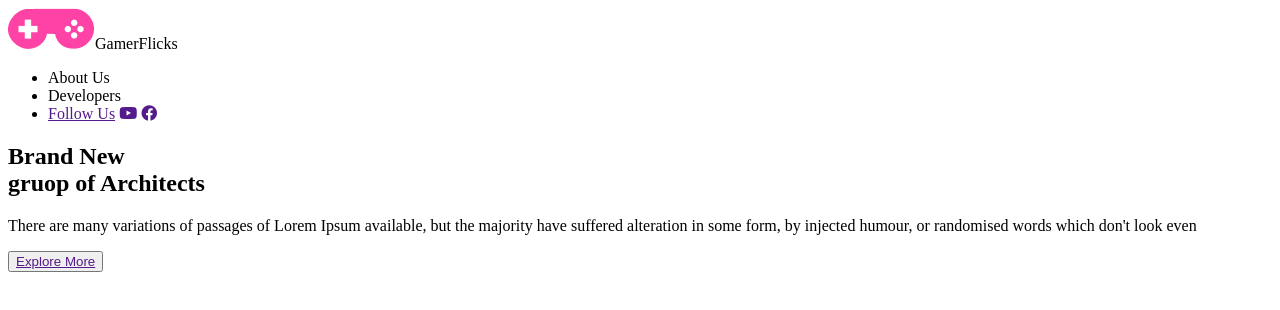
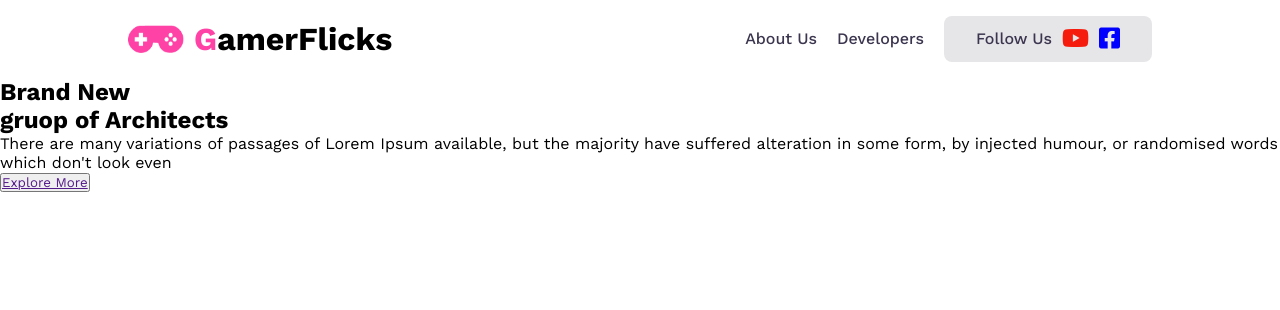
Before and after one commit to farjislam1112cse/Gamer-Zone, a plain HTML site: page index.html in a window 1280 px wide. Drawn offline with nearby package versions, Linux system fonts and the light colour scheme.

Commit message:
navbar style

```diff
--- a/css/style.css
+++ b/css/style.css
@@ -0,0 +1,78 @@
+/* basic style */
+*{
+    margin: 0;
+    padding: 0;
+    box-sizing: border-box;
+    font-family: Work Sans;
+}
+
+/* reusable style */
+
+
+
+
+
+
+/* nav bar */
+nav{
+    display: flex;
+    justify-content: space-between;
+    max-width:80%;
+    margin: 0 auto;
+    padding:1rem 0;
+}
+.site-logo{
+    display: flex;
+    align-items: center;
+    gap: 10px;
+}
+.site-logo img{
+    width:56px;
+    height:28px;
+}
+.site-logo .site-name{
+font-size:2rem;
+font-weight: 700;
+}
+.pink-alpha{
+background: var(--linear, linear-gradient(90deg, #FF42A5 0%, #FF42A5 100%));
+background-clip: text;
+-webkit-background-clip: text;
+-webkit-text-fill-color: transparent;
+}
+.menu{
+    display:flex;
+    gap: 20px;
+    align-items: center;
+
+}
+.menu li{
+    list-style: none;
+
+}
+
+.menu a{
+    color: #3C354F;
+font-size:1rem;
+font-weight: 500;
+text-decoration: none;
+}
+.social-media{
+    border-radius: 8px;
+    background: rgba(11, 2, 35, 0.10);
+    padding: 0.65rem 2rem;
+    display: flex;
+    align-items: center;
+    gap: 10px;
+}
+
+.social-media .fa-youtube{
+    color: #F61C0D;
+    font-size: 1.5rem;
+}
+
+.social-media .fa-square-facebook{
+    color:blue;
+    font-size: 1.5rem;
+
+}
--- a/index.html
+++ b/index.html
@@ -7,23 +7,25 @@
     <!-- css link -->
     <link rel="stylesheet" href="css/style.css">
     <!-- google fonts -->
+    <link rel="preconnect" href="https://fonts.googleapis.com">
+    <link rel="preconnect" href="https://fonts.gstatic.com" crossorigin>
     <link href="https://fonts.googleapis.com/css2?family=Work+Sans:wght@100;200;300;400;500;600;700;800;900&display=swap" rel="stylesheet">
-    <!-- font awesome CDN -->
+        <!-- font awesome CDN -->
     <link rel="stylesheet" href="https://cdnjs.cloudflare.com/ajax/libs/font-awesome/6.4.2/css/all.min.css" integrity="sha512-z3gLpd7yknf1YoNbCzqRKc4qyor8gaKU1qmn+CShxbuBusANI9QpRohGBreCFkKxLhei6S9CQXFEbbKuqLg0DA==" crossorigin="anonymous" referrerpolicy="no-referrer" />
 </head>
 <body>
     <header>
         <nav>
-            <div class="logo-wrapper">
-                <img src="css/img/Frame.png" alt=""><span class="logo"><span class="pink-alpha">G</span>amerFlicks</span>
+            <div class="site-logo">
+                <img src="css/img/Frame.png" alt="" ><span class="site-name"><span class="pink-alpha">G</span>amerFlicks</span>
             </div>
             <ul class="menu">
-                <li>About Us</li>
-                <li>Developers</li>
+                <li><a href="">About Us</a></li>
+                <li><a href="">Developers</a></li>
                 <li class="social-media">
                     <a href="">Follow Us</a>
                     <a href=""><i class="fa-brands fa-youtube"></i></a>
-                    <a href=""><i class="fa-brands fa-facebook"></i></a>
+                    <a href=""><i class="fa-brands fa-square-facebook"></i></a>
                 </li>
             </ul>
         </nav>
```
